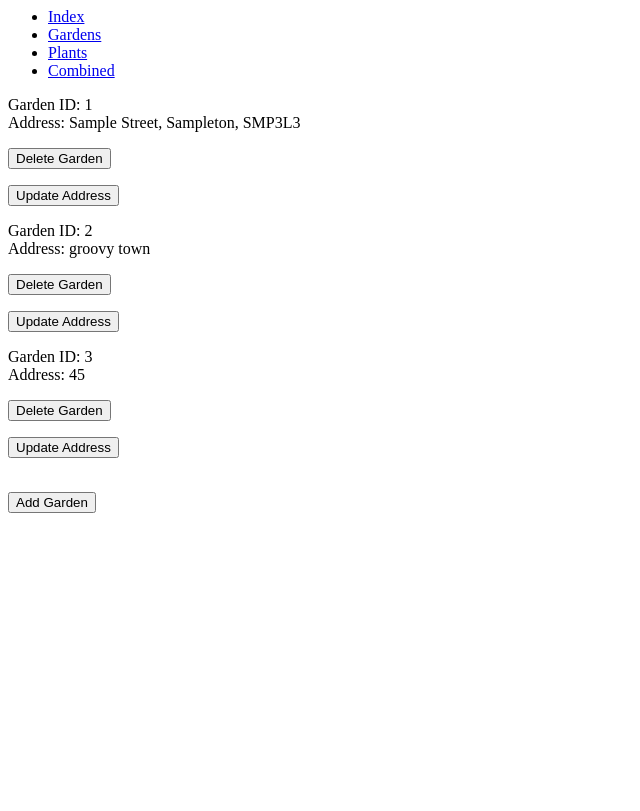
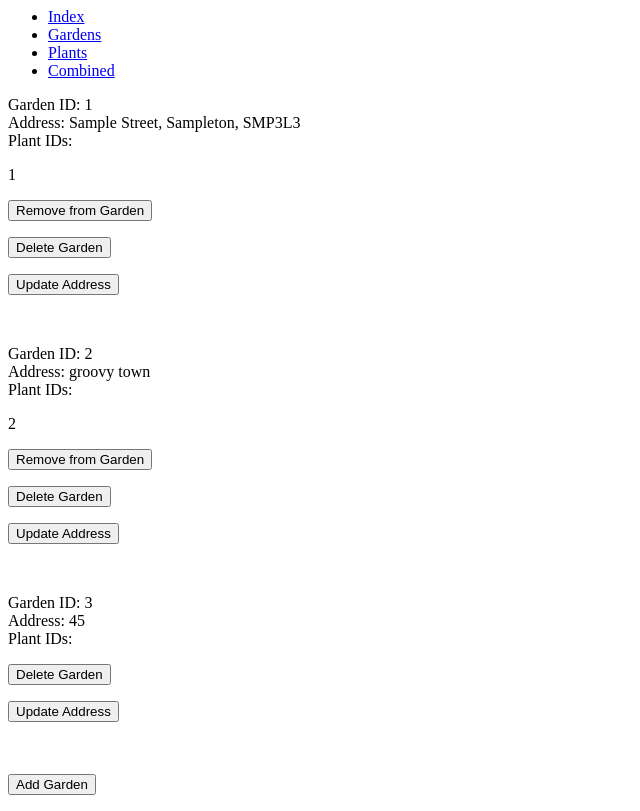
Before and after one commit to laportag/QA-DCFP, a Flask app: page /gardens in a window 1280 px wide. Shown: the whole page, without its empty margins (0-640 px from the left). Before the commit the page ends 513 px from the top, so only its background shows below. Run offline with Flask 2, Linux system fonts and the light colour scheme; data comes from the database, SQL or seed files in the repository; both versions use the stored data as it was after the commit.

Commit message:
if clause in for loop written for gardens.html

```diff
--- a/application/forms.py
+++ b/application/forms.py
@@ -11,6 +11,6 @@ class GardenForm(FlaskForm):
     submit = SubmitField("Submit")
 
 class AddressForm(FlaskForm):
-    plant_id = IntegerField("Plant ID")
+    # plant_id = IntegerField("Plant ID")
     address = IntegerField("Please enter Garden ID")
     submit = SubmitField("Submit")
--- a/application/routes.py
+++ b/application/routes.py
@@ -11,7 +11,8 @@ def index():
 def gardens():
     garden = Gardens.query.all()
     pla_gar = Pla_Gar.query.all()
-    return render_template("gardens.html", gardens=garden)
+    plant = Plants.query.all()
+    return render_template("gardens.html", gardens=garden, pla_gar=pla_gar, plant=plant)
 
 @app.route('/plants')
 def plants():
@@ -21,7 +22,8 @@ def plants():
 @app.route('/combined')
 def combined():
     pla_gar = Pla_Gar.query.all()
-    return render_template("combined.html", pla_gar=pla_gar)
+    gardens = Gardens.query.all()
+    return render_template("combined.html", pla_gar=pla_gar, gardens=gardens)
 
 @app.route('/garden_add', methods=['GET','POST'])
 def garden_add():
@@ -102,10 +104,17 @@ def add_to_garden(id):
     if request.method == 'POST':
         if form.validate_on_submit():
             pla_gar = Pla_Gar(
-                plant_id = form.plant_id.data,
+                plant_id = plant_id.id,
                 garden_id = form.address.data
             )
             db.session.add(pla_gar)
             db.session.commit()
             return redirect(url_for('combined'))
     return render_template('add_to_garden.html', form=form)
+
+@app.route('/remove_from_garden/<int:id>')
+def remove_from_garden(id):
+    entry = Pla_Gar.query.get(id)
+    db.session.delete(entry)
+    db.session.commit()
+    return redirect(url_for('gardens'))
--- a/application/templates/add_to_garden.html
+++ b/application/templates/add_to_garden.html
@@ -5,7 +5,6 @@
 
     <form method="POST", action="">
         {{ form.hidden_tag() }}
-        {{ form.plant_id.label }} {{ form.plant_id }}
         {{ form.address.label }} {{ form.address }}
         <br>
         {{ form.submit }}
--- a/application/templates/combined.html
+++ b/application/templates/combined.html
@@ -3,9 +3,11 @@
 
 {% for entry in pla_gar %}
 <p>
-    Garden: {{ pla_gar.garden_id }}
+    Entry: {{ entry.id }}
     <br>
-    Plant: {{ pla_gar.plant_id }}
+    Garden ID: {{ entry.garden_id }}
+    <br>
+    Plant ID: {{ entry.plant_id }}
 </p>
 
 
--- a/application/templates/gardens.html
+++ b/application/templates/gardens.html
@@ -8,12 +8,22 @@
     <br>
     Address: {{ garden.address }}
     <br>
-    {% for pla_gar in pla_gars %}
+    Plant IDs:
 
-        <p> Plants: {{ pla_gar.plant_id }} </p>
-
+    {% for entry in pla_gar %}
+        {% if entry.garden_id == garden.id %}
+            <p>
+            {{ entry.plant_id }}
+            </p>
+            <form action="{{ url_for('remove_from_garden', id=entry.id) }}">
+                <button type="Submit">
+                    Remove from Garden
+                </button>
+            </form>
+        {% endif %}
     {% endfor %}
 </p>
+
 <form action="{{ url_for('delete_garden', id=garden.id) }}">
     <button type="Submit">
         Delete Garden
@@ -24,8 +34,9 @@
         Update Address
     </button>
 </form>
+<br>
+{% endfor %}
 
-{% endfor %}
 <br>
 <form action="{{ url_for('garden_add') }}">
     <button type="Submit">
```
Also changed, not shown: application/data.db.
